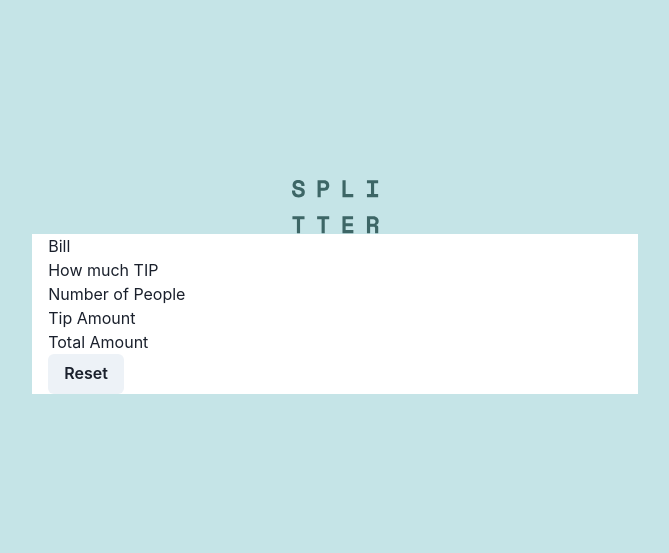
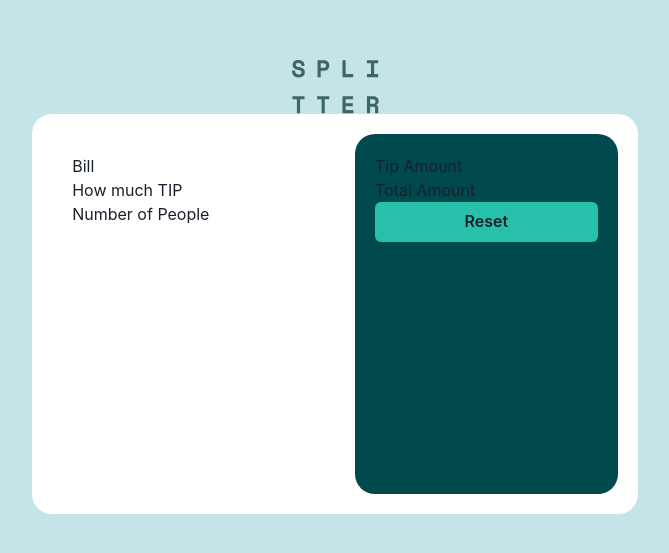
Before and after one commit to a-zajonc/tip-calculator-app, a React (Create React App) app: page / in a window 1280 px wide. Shown: the part 113-666 px from the top of the page, without its empty margins (305-974 px from the left). Built offline with nearby package versions, Linux system fonts and the light colour scheme.

Commit message:
Add Reset Button

```diff
--- a/src/Components/ResetButton/index.js
+++ b/src/Components/ResetButton/index.js
@@ -1,5 +1,5 @@
 import { Button } from "@chakra-ui/react";
 
 export function ResetButton() {
-    return <Button>Reset</Button>
+    return <Button bgColor="#26C0AB" width="100%">Reset</Button>
 }
--- a/src/Components/index.js
+++ b/src/Components/index.js
@@ -7,13 +7,13 @@ import { TipSelect } from "./TipSelect"
 import { TotalAmount } from "./TotalAmount"
 
 export function SplitterComponent() {
-    return <Container bgColor="white">
-        <Box>
+    return <Container bgColor="white" display="flex" flexDirection="row" height="400px" width="800px" p="0" borderRadius="20px">
+        <Box width="50%" m="20px" p="20px">
 <BillInput/>
 <TipSelect/>
 <PeopleNumberInput/>
 </Box>
-<Box>
+<Box bgColor="#00494D" width="50%" m="20px" borderRadius="20px" p="20px">
 <TipAmount/>
 <TotalAmount/>
 <ResetButton/>
```
